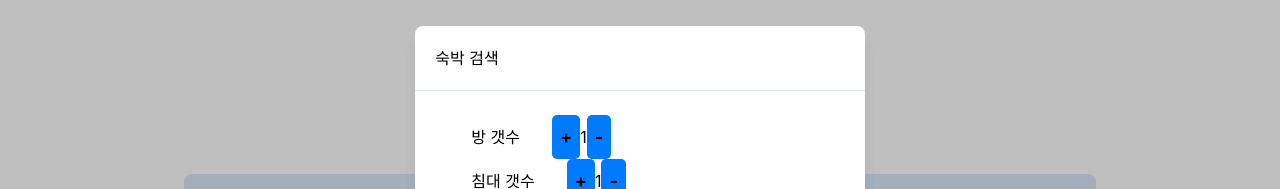
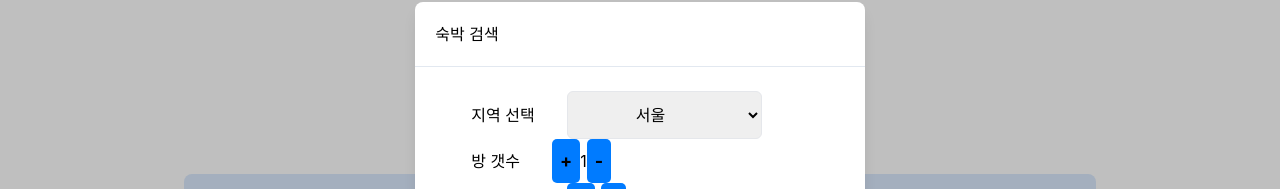
Before and after one commit to weble4/linked-house-frontend, a React (Create React App) app: page / in a window 1280 px wide. Both pictures are taken after a click on the button "검색". Shown: the part 175-364 px from the top of the page. Built offline with nearby package versions, Linux system fonts and the light colour scheme.

Commit message:
feat : SearchModal 지역 선택창 구현
feat : SearchModal 지역 선택창 구현

```diff
--- a/src/components/modal/SearchModal.js
+++ b/src/components/modal/SearchModal.js
@@ -8,6 +8,7 @@ const SearchModal = ({ setShowModal }) => {
     const [room, setRoom] = useState(1);
     const [maxPrice, setMaxPrice] = useState(1000000);
     const [minPrice, setMinPrice] = useState(0);
+    const [filterKeyword, setFilterKeyword] = useState("seoul");
 
     const bedMinusCount = () => {
         if (bed === 1) {
@@ -52,7 +53,7 @@ const SearchModal = ({ setShowModal }) => {
         e.preventDefault();
 
         const url = "http://localhost:8080/api/house";
-        const params = `?room=${room}&bed=${bed}&maxPrice=${maxPrice}&minPrice=${minPrice}`;
+        const params = `?filterKeyword=${filterKeyword}&room=${room}&bed=${bed}&maxPrice=${maxPrice}&minPrice=${minPrice}`;
 
         try {
             const response = await axios.get(url + params, {
@@ -64,7 +65,7 @@ const SearchModal = ({ setShowModal }) => {
             const data = response.data;
             console.log("반환 데이터 : ", data);
 
-            const searchResult = `/api/house/?room=${room}&bed=${bed}&maxPrice=${maxPrice}&minPrice=${minPrice}`;
+            const searchResult = `/api/house/?filterKeyword=${filterKeyword}&room=${room}&bed=${bed}&maxPrice=${maxPrice}&minPrice=${minPrice}`;
             navigate(searchResult);
         } catch (error) {
             console.log("검색에 실패했습니다.");
@@ -83,6 +84,58 @@ const SearchModal = ({ setShowModal }) => {
                         </div>
                         {/*body*/}
                         <div className="relative p-6 flex-auto">
+                            <div>
+                                <span className="mx-8">지역 선택</span>
+                                <select
+                                    className="px-16 py-3 border rounded-md"
+                                    id="filterKeyword"
+                                    onChange={(e) => setFilterKeyword(e.target.value)}
+                                    value={filterKeyword}
+                                >
+                                    <option key="seoul" value="seoul">
+                                        서울
+                                    </option>
+                                    <option key="sejong" value="sejong">
+                                        세종
+                                    </option>
+                                    <option key="incheon" value="incheon">
+                                        인천
+                                    </option>
+                                    <option key="daejeon" value="daejeon">
+                                        대전
+                                    </option>
+                                    <option key="gwangju" value="gwangju">
+                                        광주
+                                    </option>
+                                    <option key="busan" value="busan">
+                                        부산
+                                    </option>
+                                    <option key="daegu" value="daegu">
+                                        대구
+                                    </option>
+                                    <option key="ulsan" value="ulsan">
+                                        울산
+                                    </option>
+                                    <option key="gyeonggido" value="gyeonggido">
+                                        경기도
+                                    </option>
+                                    <option key="gangwondo" value="gangwondo">
+                                        강원도
+                                    </option>
+                                    <option key="chungcheongdo" value="chungcheongdo">
+                                        충청도
+                                    </option>
+                                    <option key="jeollado" value="jeollado">
+                                        전라도
+                                    </option>
+                                    <option key="gyeongsangdo" value="gyeongsangdo">
+                                        경상도
+                                    </option>
+                                    <option key="jeju" value="jeju">
+                                        제주도
+                                    </option>
+                                </select>
+                            </div>
                             <div>
                                 <span className="mx-8">방 갯수</span>
 
@@ -144,7 +197,6 @@ const SearchModal = ({ setShowModal }) => {
                                 className="bg-emerald-500 text-white active:bg-emerald-600 font-bold uppercase text-sm px-6 py-3 rounded shadow hover:shadow-lg outline-none focus:outline-none mr-1 mb-1 ease-linear transition-all duration-150"
                                 type="button"
                                 onClick={(e) => handleSubmit(e)}
-                                oncli
                             >
                                 검색
                             </button>
```
